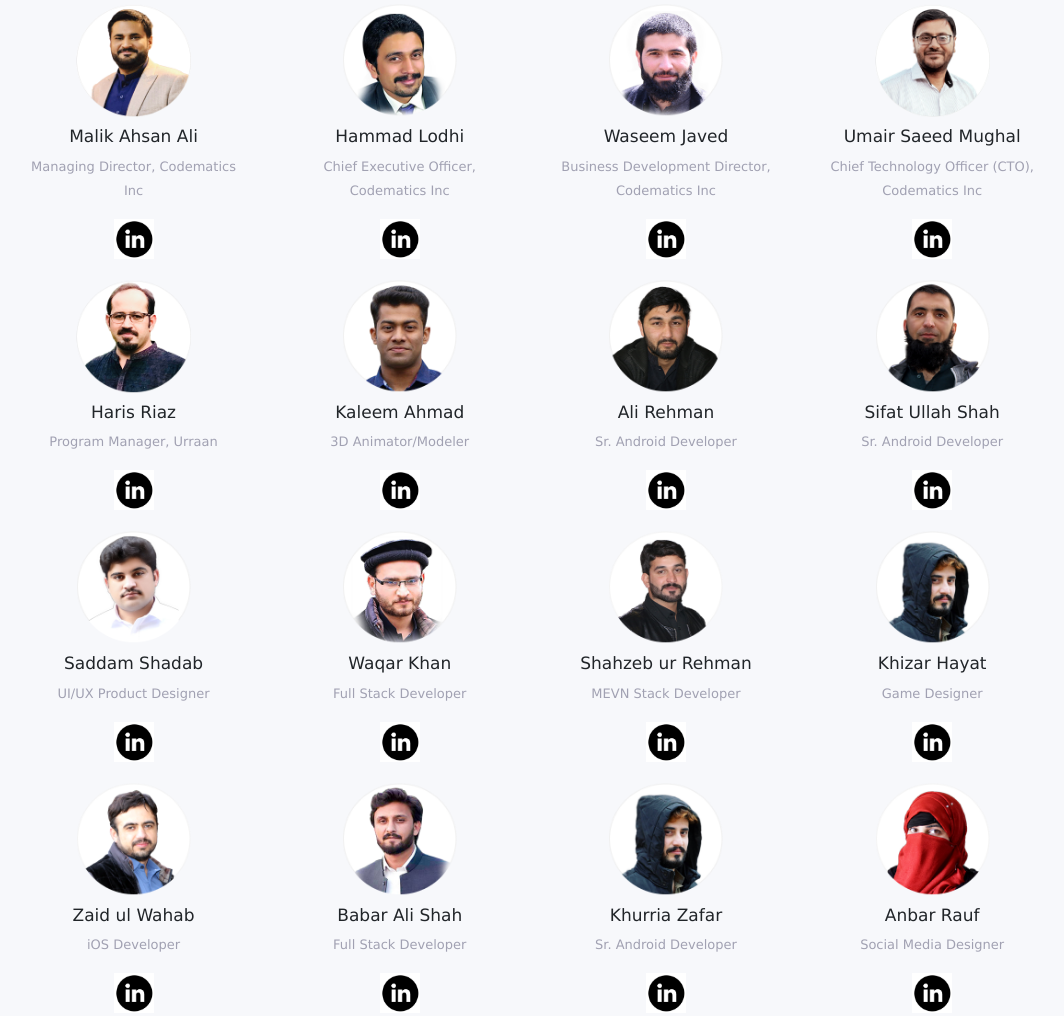
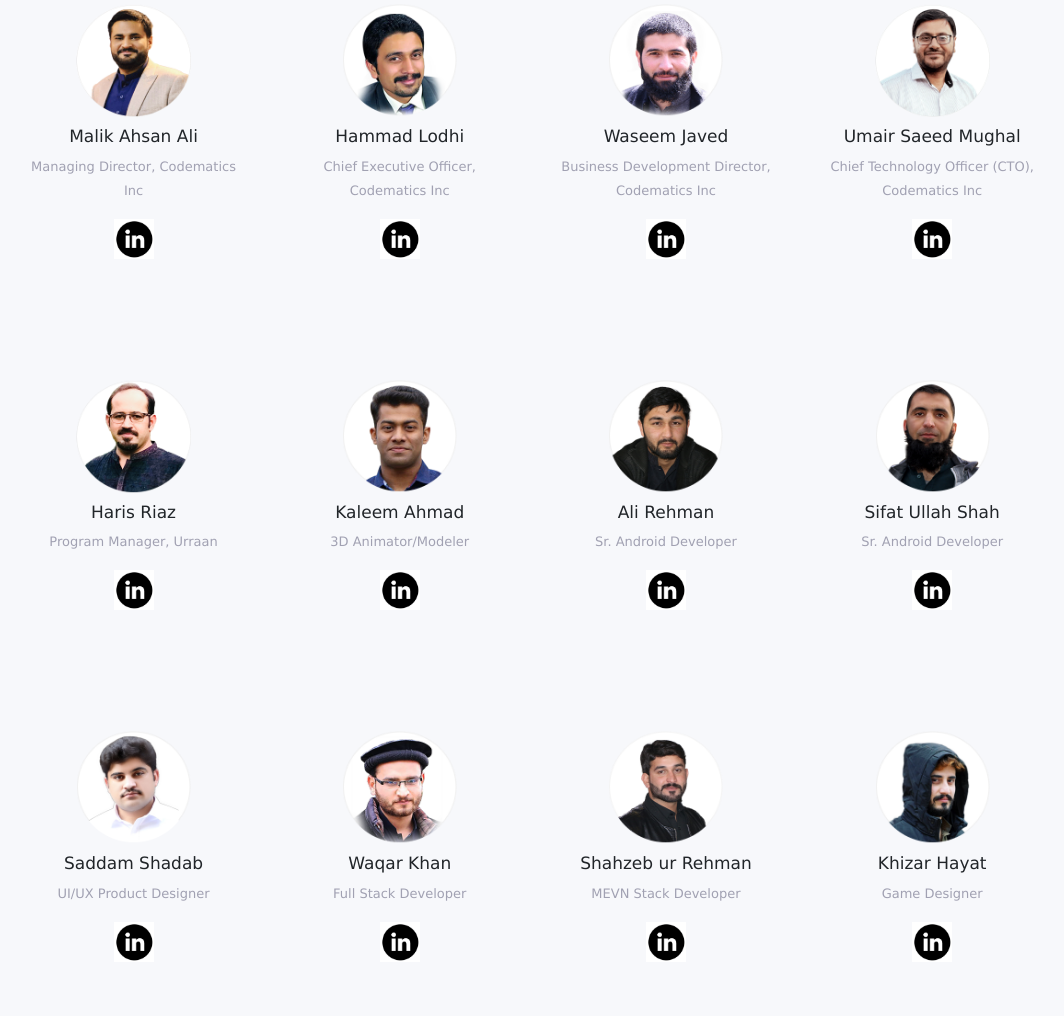
Before and after one commit to muddassirali8089/Urran, a plain HTML site: page index.html in a window 1280 px wide. Shown: the part 3636-4652 px from the top of the page, without its empty margins (102-1166 px from the left). Drawn offline with nearby package versions, Linux system fonts and the light colour scheme.

Commit message:
Updated urrancss

```diff
--- a/urran.css
+++ b/urran.css
@@ -722,7 +722,7 @@ width: 100%;
 
 .TeamMemberCard {
     width: 21%;
-    margin-bottom: 20px;
+    margin-bottom: 15vh;
 
 }
 
```
